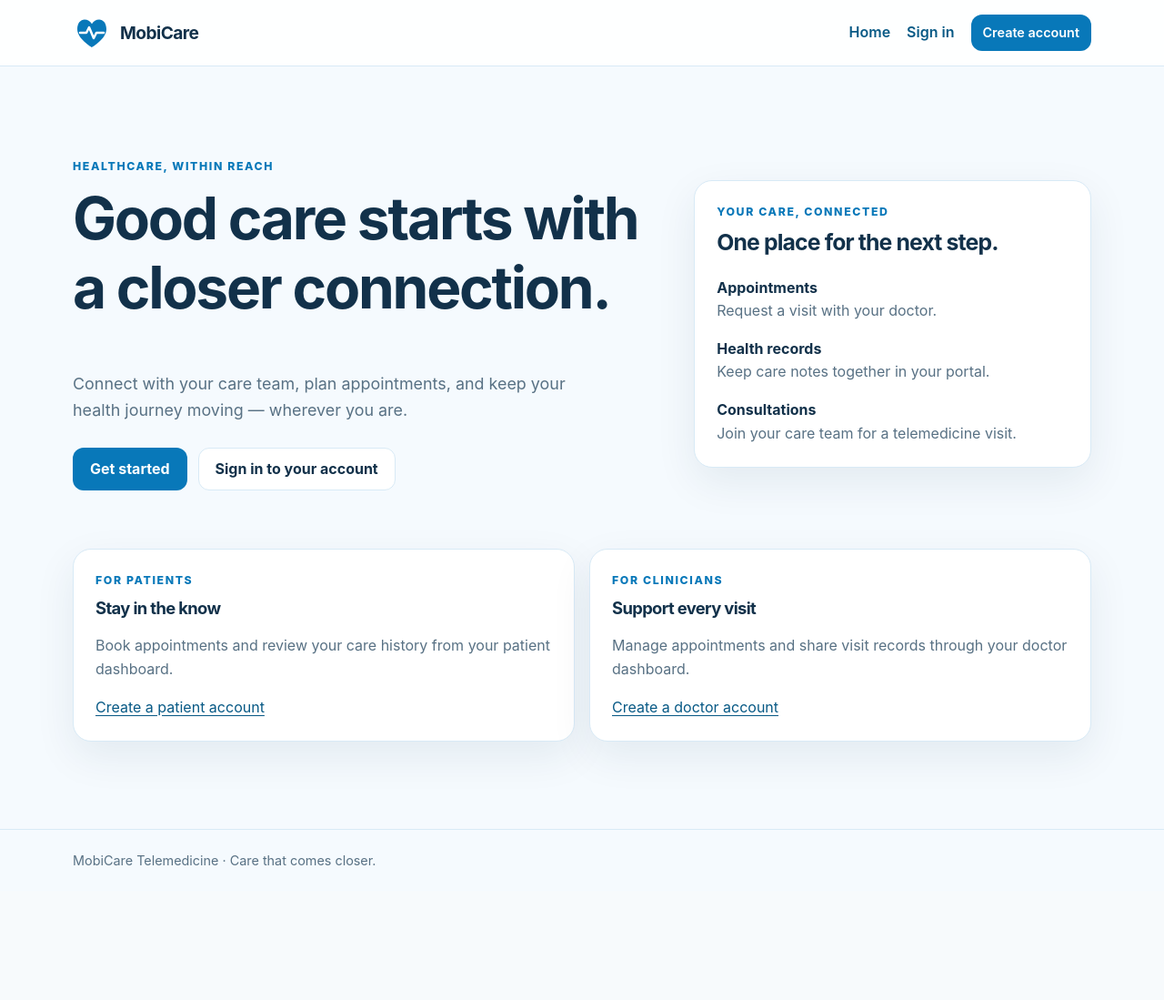
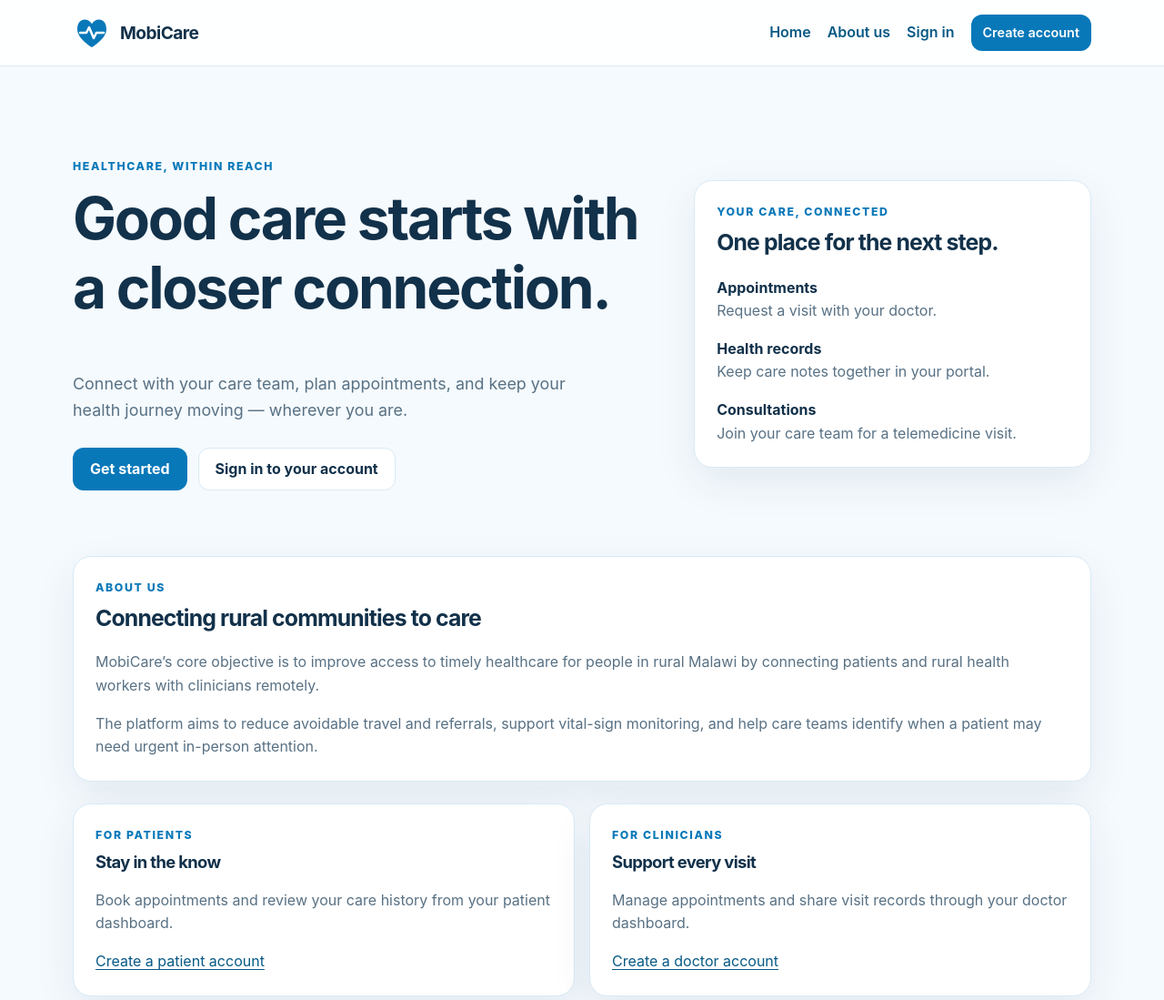
Before and after one commit to ngambinaomi697-prog/MobiCare-Telemedicine-Website, a Flask app: page / in a window 1280 px wide. Shown: the top 1099 px of the page at 91% size. Before the commit the page ends 952 px from the top, so only its background shows below. Run offline with Flask 3, Linux system fonts and the light colour scheme.

Commit message:
Add About Us section to site menu

```diff
--- a/templates/base.html
+++ b/templates/base.html
@@ -25,6 +25,7 @@
       <a class="brand" href="{{ url_for('index') }}"><span class="brand-mark" aria-hidden="true"><svg viewBox="0 0 42 42" focusable="false"><path d="M21 37S5 27.7 5 17C5 10.6 8.5 6.5 13 6.5c3.4 0 6.1 2 8 4.7 1.9-2.7 4.6-4.7 8-4.7 4.5 0 8 4.1 8 10.5C37 27.7 21 37 21 37Z" fill="currentColor"/><path d="M8 21h7l3-6 5 12 3-6h8" fill="none" stroke="#fff" stroke-linecap="round" stroke-linejoin="round" stroke-width="2.5"/></svg></span><span>MobiCare</span></a>
       <nav class="nav-links" aria-label="Main navigation">
         <a href="{{ url_for('index') }}">Home</a>
+        <a href="{{ url_for('index') }}#about">About us</a>
         {% if user %}
           <span class="nav-user">{{ user.full_name }}</span>
           <a href="{{ url_for('dashboard') }}">Dashboard</a>
--- a/templates/index.html
+++ b/templates/index.html
@@ -18,6 +18,12 @@
     </div>
   </aside>
 </section>
+<section id="about" class="card" aria-labelledby="about-heading" style="margin:8px 0 24px;scroll-margin-top:24px">
+  <p class="eyebrow">About us</p>
+  <h2 id="about-heading">Connecting rural communities to care</h2>
+  <p class="muted">MobiCare’s core objective is to improve access to timely healthcare for people in rural Malawi by connecting patients and rural health workers with clinicians remotely.</p>
+  <p class="muted" style="margin-bottom:0">The platform aims to reduce avoidable travel and referrals, support vital-sign monitoring, and help care teams identify when a patient may need urgent in-person attention.</p>
+</section>
 <section style="display:grid;grid-template-columns:repeat(auto-fit,minmax(230px,1fr));gap:16px;padding-bottom:24px" aria-label="Ways to use MobiCare">
   <article class="card"><p class="eyebrow">For patients</p><h3>Stay in the know</h3><p class="muted">Book appointments and review your care history from your patient dashboard.</p><a href="{{ url_for('register') }}">Create a patient account</a></article>
   <article class="card"><p class="eyebrow">For clinicians</p><h3>Support every visit</h3><p class="muted">Manage appointments and share visit records through your doctor dashboard.</p><a href="{{ url_for('register') }}">Create a doctor account</a></article>
```
